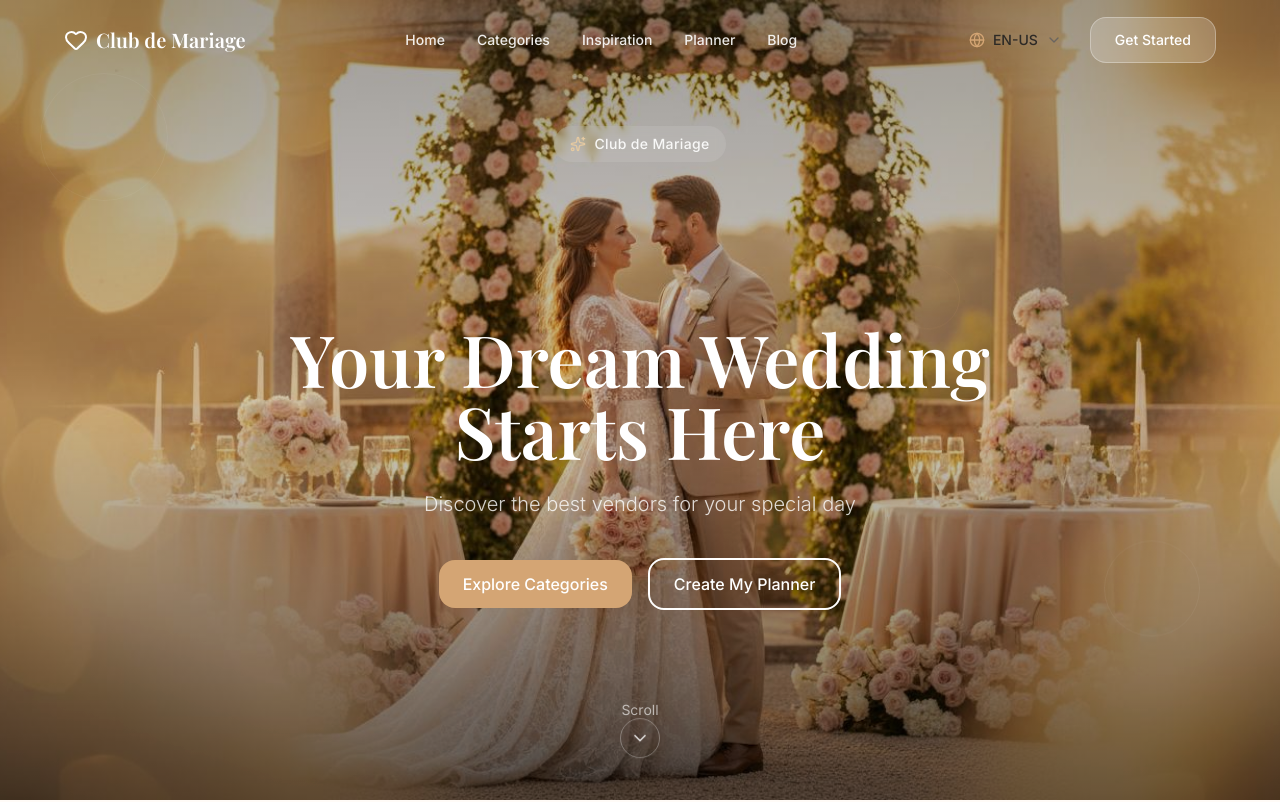
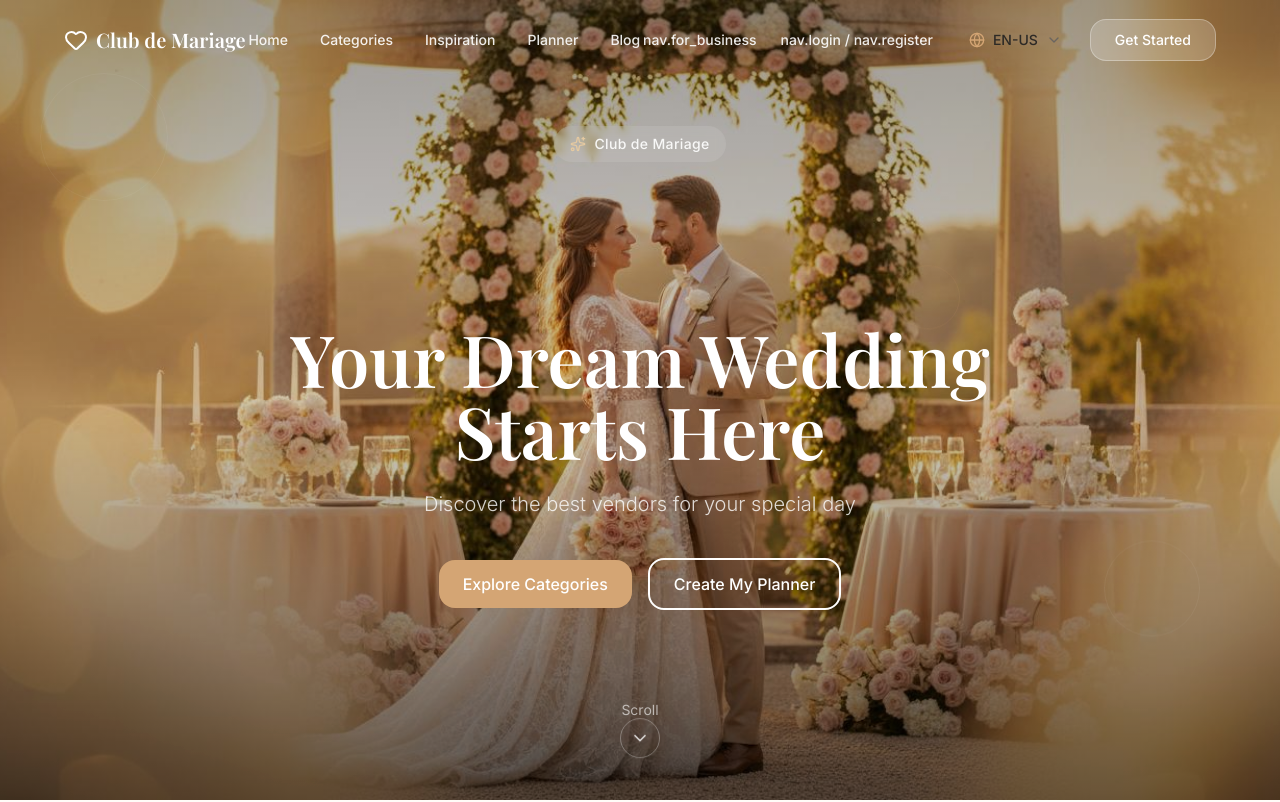
Before and after one commit to gb05313594187-tech/ClubdeMarrige, a React (Vite) app: page / in a window 1280 px wide. Shown: the top 802 px of the page. Built offline with nearby package versions, Linux system fonts and the light colour scheme; a web font is replaced by a local one.

Commit message:
Update Navigation.tsx

```diff
--- a/src/components/Navigation.tsx
+++ b/src/components/Navigation.tsx
@@ -76,10 +76,31 @@ export function Navigation() {
               ))}
             </div>
 
-            {/* Right Section */}
+            {/* Right Section - Yeni Butonlar */}
             <div className="hidden lg:flex items-center gap-4">
+              {/* Firmalar İçin Linki */}
+              <a
+                href="#"
+                className={`text-sm font-medium transition-colors duration-200 hover:text-gold mr-2 ${
+                  isScrolled ? 'text-warm-dark' : 'text-white/90'
+                }`}
+              >
+                {t('nav.for_business')}
+              </a>
+
+              {/* Giriş Yap / Üye Ol Linki */}
+              <a
+                href="#"
+                className={`text-sm font-medium transition-colors duration-200 hover:text-gold mr-2 ${
+                  isScrolled ? 'text-warm-dark' : 'text-white/90'
+                }`}
+              >
+                {t('nav.login')} / {t('nav.register')}
+              </a>
+
               <LanguageSwitcher />
-              <button className={`btn-primary text-sm ${!isScrolled && 'bg-white/20 backdrop-blur-sm border border-white/30'}`}>
+
+              <button className={`btn-primary text-sm px-6 py-2.5 ${!isScrolled && 'bg-white/20 backdrop-blur-sm border border-white/30'}`}>
                 {t('nav.start')}
               </button>
             </div>
@@ -126,11 +147,22 @@ export function Navigation() {
                 {t(`nav.${link.key}`)}
               </a>
             ))}
+
             <hr className="border-champagne-dark/20" />
-            <div className="flex items-center justify-between">
+
+            {/* Mobil Menü Ek Linkler */}
+            <a href="#" className="text-lg font-medium text-warm-dark hover:text-gold py-1">
+              {t('nav.for_business')}
+            </a>
+            <a href="#" className="text-lg font-medium text-warm-dark hover:text-gold py-1">
+              {t('nav.login')} / {t('nav.register')}
+            </a>
+
+            <div className="flex items-center justify-between pt-2">
               <span className="text-sm text-warm-gray">{t('footer.language')}</span>
               <LanguageSwitcher />
             </div>
+
             <button className="btn-primary w-full mt-2">
               {t('nav.start')}
             </button>
```
